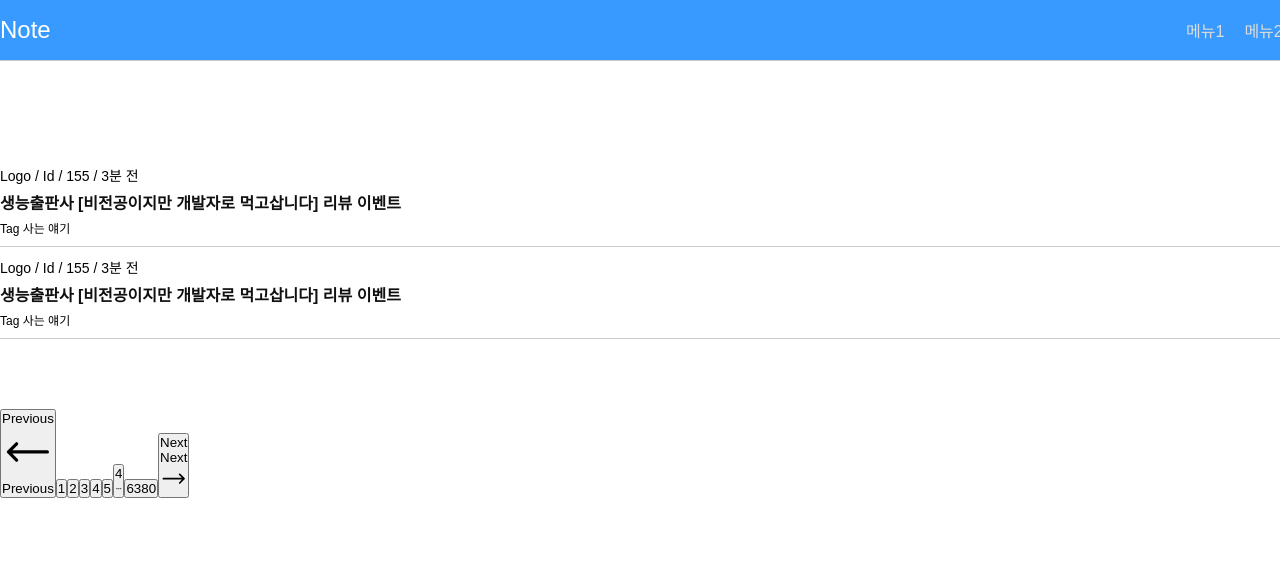
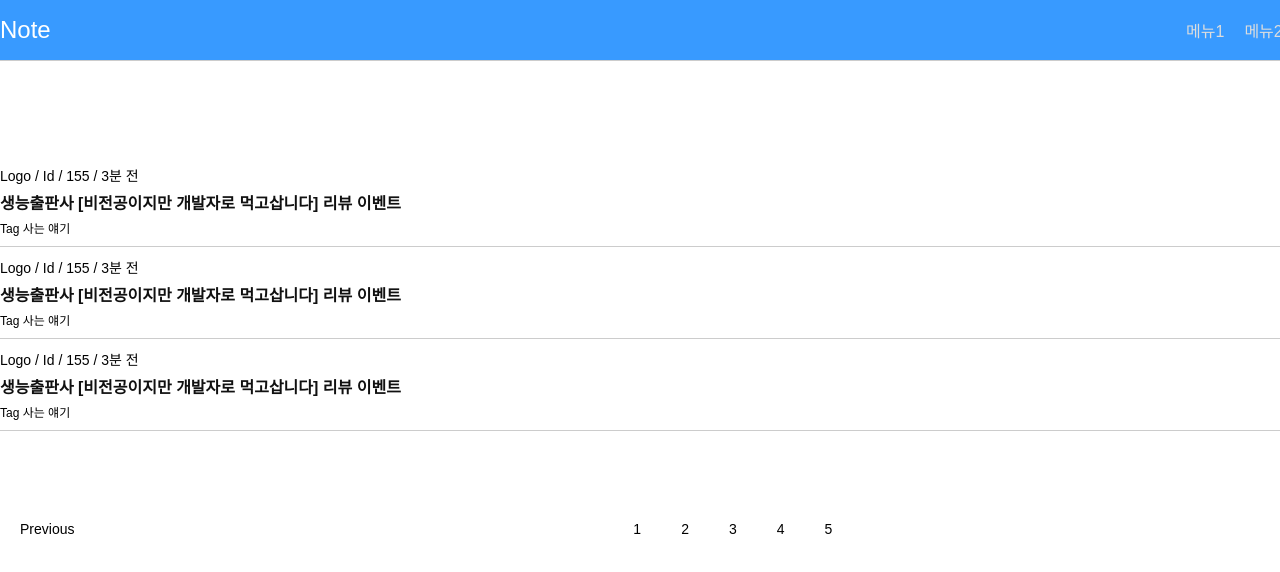
Before and after one commit to EsRun/fishingnote, a React (Create React App) app: page /board in a window 1280 px wide. Shown: the top 572 px of the page. Built offline with nearby package versions, Linux system fonts and the light colour scheme; a web font is replaced by a local one.

Commit message:
fix : board style

```diff
--- a/src/pages/Board.jsx
+++ b/src/pages/Board.jsx
@@ -2,6 +2,14 @@ import { Container, Row } from "../components/style/Common";
 //import "../resources/css/Board.css";
 
 export default function Board() {
+  const btn = {
+    backgroundColor: "transparent",
+    border: "0",
+    padding: "20px",
+    fontSize: "1.4rem",
+    fontWeight: "500",
+  };
+
   return (
     <Container>
       <Row>
@@ -46,91 +54,49 @@ export default function Board() {
             </div>
             <div style={{ fontSize: "12px" }}>Tag 사는 얘기</div>
           </li>
+          <li
+            style={{
+              paddingTop: "1rem",
+              paddingBottom: "1rem",
+              borderBottom: "1px solid #ccc",
+            }}
+          >
+            <div style={{ fontSize: "14px" }}>Logo / Id / 155 / 3분 전</div>
+            <div
+              style={{
+                marginTop: "0.5rem",
+                marginBottom: "0.5rem",
+                fontSize: "1.6rem",
+                fontWeight: "bold",
+              }}
+            >
+              <a>생능출판사 [비전공이지만 개발자로 먹고삽니다] 리뷰 이벤트</a>
+            </div>
+            <div style={{ fontSize: "12px" }}>Tag 사는 얘기</div>
+          </li>
         </ul>
       </Row>
       <Row>
-        <div class="my-4 flex justify-center border-t border-gray-500/30 dark:border-gray-500/70">
+        <div>
           <nav
-            class="relative z-0 inline-flex w-full justify-center"
             aria-label="Pagination"
+            style={{
+              display: "flex",
+              justifyContent: "space-between",
+            }}
           >
-            <button class="cursor-default text-gray-300 dark:text-gray-700 relative mr-auto inline-flex items-center pt-4 text-sm font-medium">
-              <span class="sr-only">Previous</span>
-              <div class="flex items-center space-x-3">
-                <svg
-                  xmlns="http://www.w3.org/2000/svg"
-                  fill="none"
-                  viewBox="0 0 24 24"
-                  stroke-width="1.5"
-                  stroke="currentColor"
-                  aria-hidden="true"
-                  class="h-4 w-4"
-                >
-                  <path
-                    stroke-linecap="round"
-                    stroke-linejoin="round"
-                    d="M6.75 15.75L3 12m0 0l3.75-3.75M3 12h18"
-                  ></path>
-                </svg>
-                <span>Previous</span>
-              </div>
+            <button style={btn}>
+              <span>Previous</span>
             </button>
-            <button class="z-10 border-t-2 border-blue-500 text-blue-500 relative hidden sm:inline-flex items-center px-2 sm:px-4 pt-4 text-sm font-medium">
-              1
-            </button>
-            <button class="border-gray-500/30 dark:border-gray-500/70 text-gray-600 dark:text-gray-400 hover:text-blue-500 dark:hover:text-blue-200 mt-0.5 relative hidden sm:inline-flex items-center px-2 sm:px-4 pt-4 text-sm font-medium">
-              2
-            </button>
-            <button class="border-gray-500/30 dark:border-gray-500/70 text-gray-600 dark:text-gray-400 hover:text-blue-500 dark:hover:text-blue-200 mt-0.5 relative hidden sm:inline-flex items-center px-2 sm:px-4 pt-4 text-sm font-medium">
-              3
-            </button>
-            <button class="border-gray-500/30 dark:border-gray-500/70 text-gray-600 dark:text-gray-400 hover:text-blue-500 dark:hover:text-blue-200 mt-0.5 relative hidden sm:inline-flex items-center px-2 sm:px-4 pt-4 text-sm font-medium">
-              4
-            </button>
-            <button class="border-gray-500/30 dark:border-gray-500/70 text-gray-600 dark:text-gray-400 hover:text-blue-500 dark:hover:text-blue-200 mt-0.5 relative hidden sm:inline-flex items-center px-2 sm:px-4 pt-4 text-sm font-medium">
-              5
-            </button>
-            <button class="relative hidden items-end px-2 pt-4 text-sm font-medium text-gray-600 hover:text-blue-500 dark:text-gray-400 dark:hover:text-blue-200 sm:inline-flex sm:px-3">
-              <span class="sr-only">4</span>
-              <svg
-                xmlns="http://www.w3.org/2000/svg"
-                fill="none"
-                viewBox="0 0 24 24"
-                stroke-width="1.5"
-                stroke="currentColor"
-                aria-hidden="true"
-                class="h-3 w-3 opacity-80"
-              >
-                <path
-                  stroke-linecap="round"
-                  stroke-linejoin="round"
-                  d="M6.75 12a.75.75 0 11-1.5 0 .75.75 0 011.5 0zM12.75 12a.75.75 0 11-1.5 0 .75.75 0 011.5 0zM18.75 12a.75.75 0 11-1.5 0 .75.75 0 011.5 0z"
-                ></path>
-              </svg>
-            </button>
-            <button class="border-gray-500/30 dark:border-gray-500/70 text-gray-600 dark:text-gray-400 hover:text-blue-500 dark:hover:text-blue-200 mt-0.5 relative hidden sm:inline-flex items-center px-2 sm:px-4 pt-4 text-sm font-medium">
-              6380
-            </button>
-            <button class="text-gray-600 hover:text-blue-500 dark:text-gray-400 dark:hover:text-blue-200 relative ml-auto inline-flex items-center pt-4 text-sm font-medium">
-              <span class="sr-only">Next</span>
-              <div class="flex items-center space-x-3">
-                <span>Next</span>
-                <svg
-                  xmlns="http://www.w3.org/2000/svg"
-                  fill="none"
-                  viewBox="0 0 24 24"
-                  stroke-width="1.5"
-                  stroke="currentColor"
-                  aria-hidden="true"
-                  class="h-4 w-4"
-                >
-                  <path
-                    stroke-linecap="round"
-                    stroke-linejoin="round"
-                    d="M17.25 8.25L21 12m0 0l-3.75 3.75M21 12H3"
-                  ></path>
-                </svg>
-              </div>
+            <div>
+              <button style={btn}>1</button>
+              <button style={btn}>2</button>
+              <button style={btn}>3</button>
+              <button style={btn}>4</button>
+              <button style={btn}>5</button>
+            </div>
+            <button style={btn}>
+              <span>Next</span>
             </button>
           </nav>
         </div>
```
